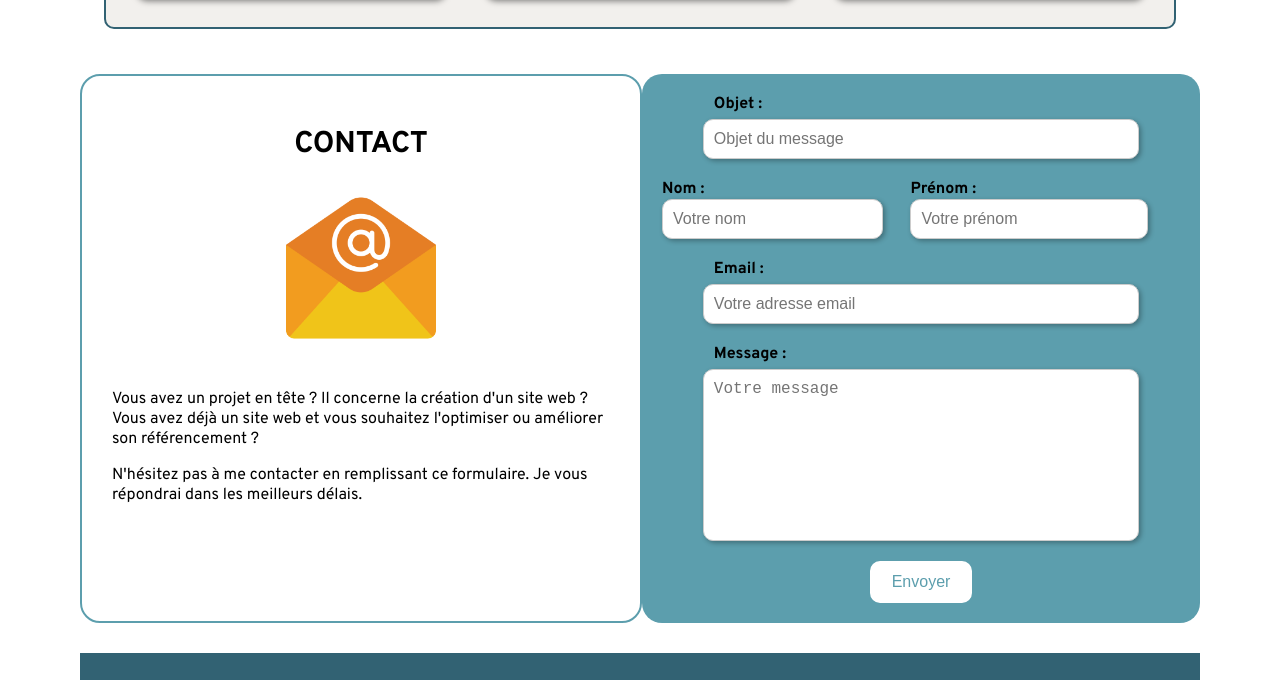
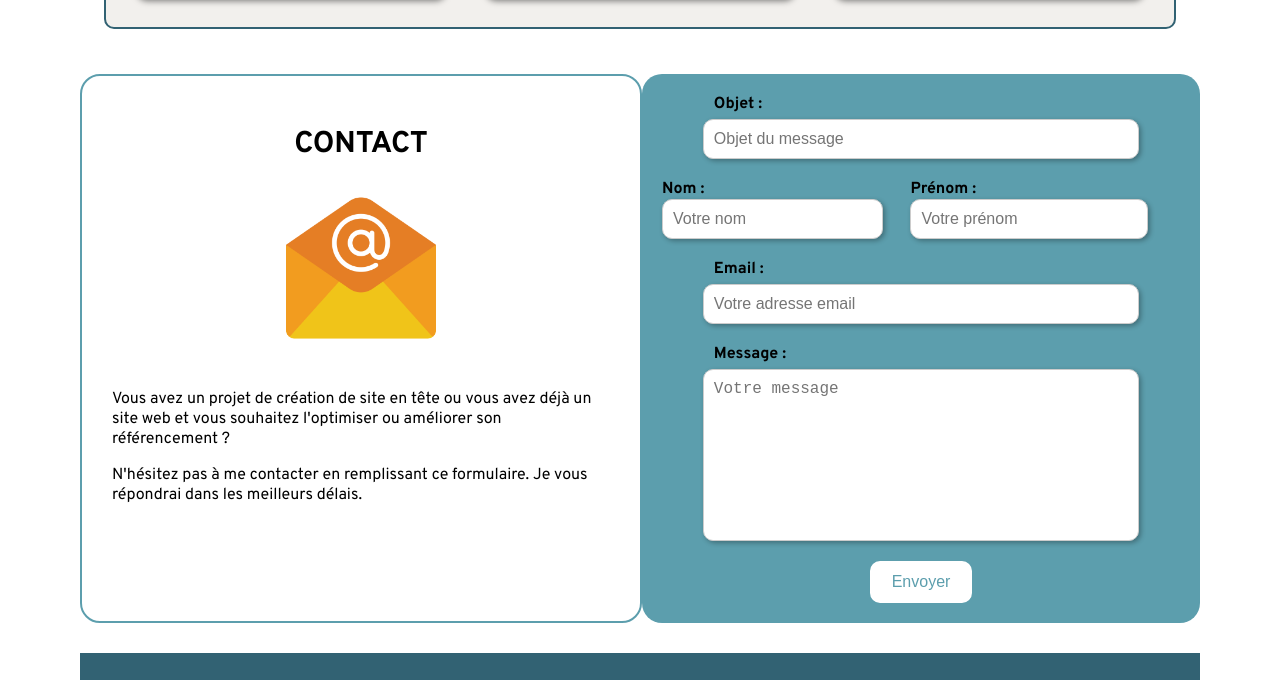
Before and after one commit to RobinBLGR/portfolio, a plain HTML site: page index.html in a window 1280 px wide. Shown: the part 1473-2153 px from the top of the page. Drawn offline with Linux system fonts and the light colour scheme.

Commit message:
Update index.html

```diff
--- a/index.html
+++ b/index.html
@@ -123,7 +123,7 @@
                 <h3>CONTACT</h3>
                 <img src="images/poster.png" alt="contactez-moi">
               </div>
-              <p>Vous avez un projet en tête ? Il concerne la création d'un site web ? Vous avez déjà un site web et vous souhaitez l'optimiser ou améliorer son référencement ?</p>
+              <p>Vous avez un projet de création de site en tête ou vous avez déjà un site web et vous souhaitez l'optimiser ou améliorer son référencement ?</p>
               <p>N'hésitez pas à me contacter en remplissant ce formulaire. Je vous répondrai dans les meilleurs délais.</p>
             </div>
             <form class="form_contact" onsubmit="generateMailTo(event)">
```
